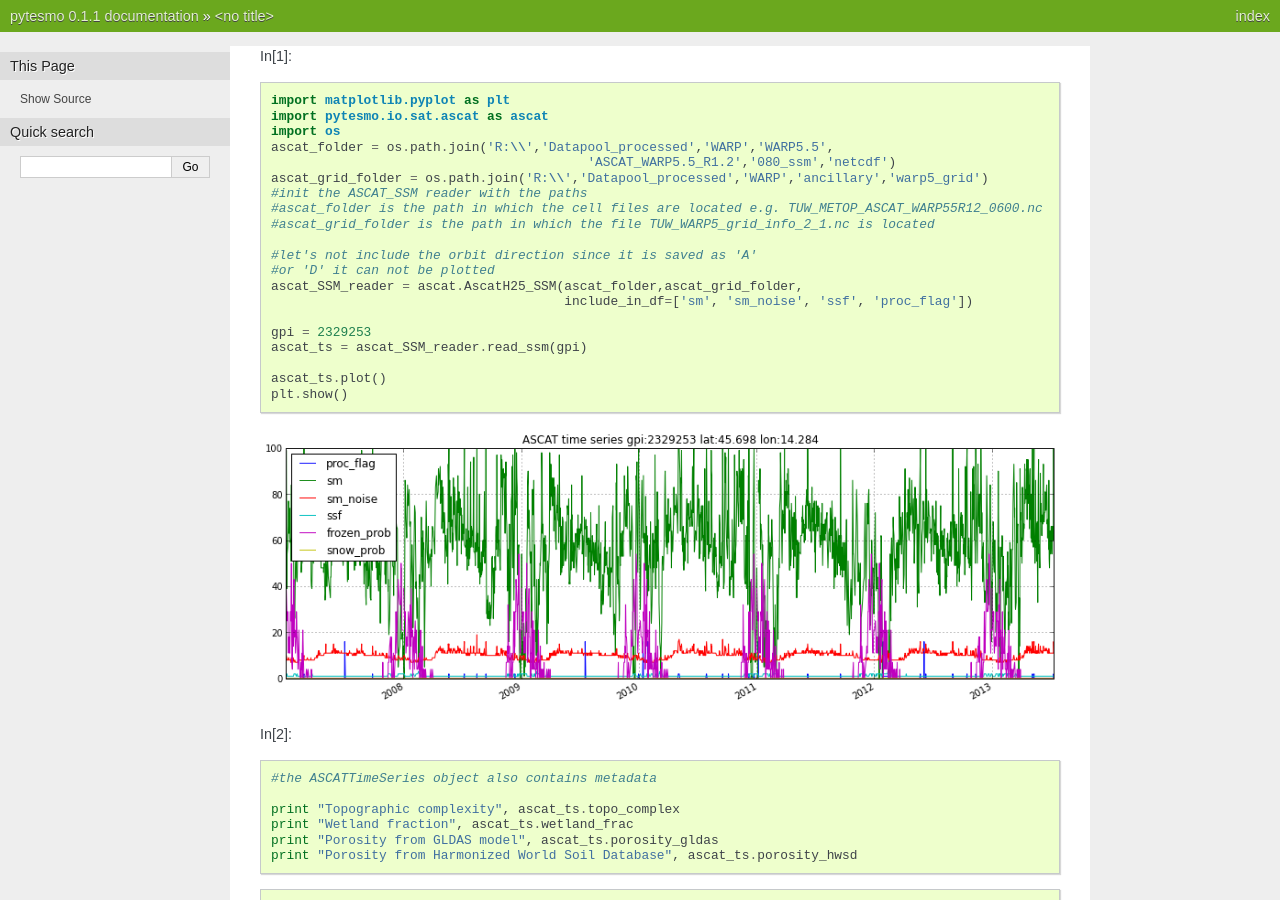
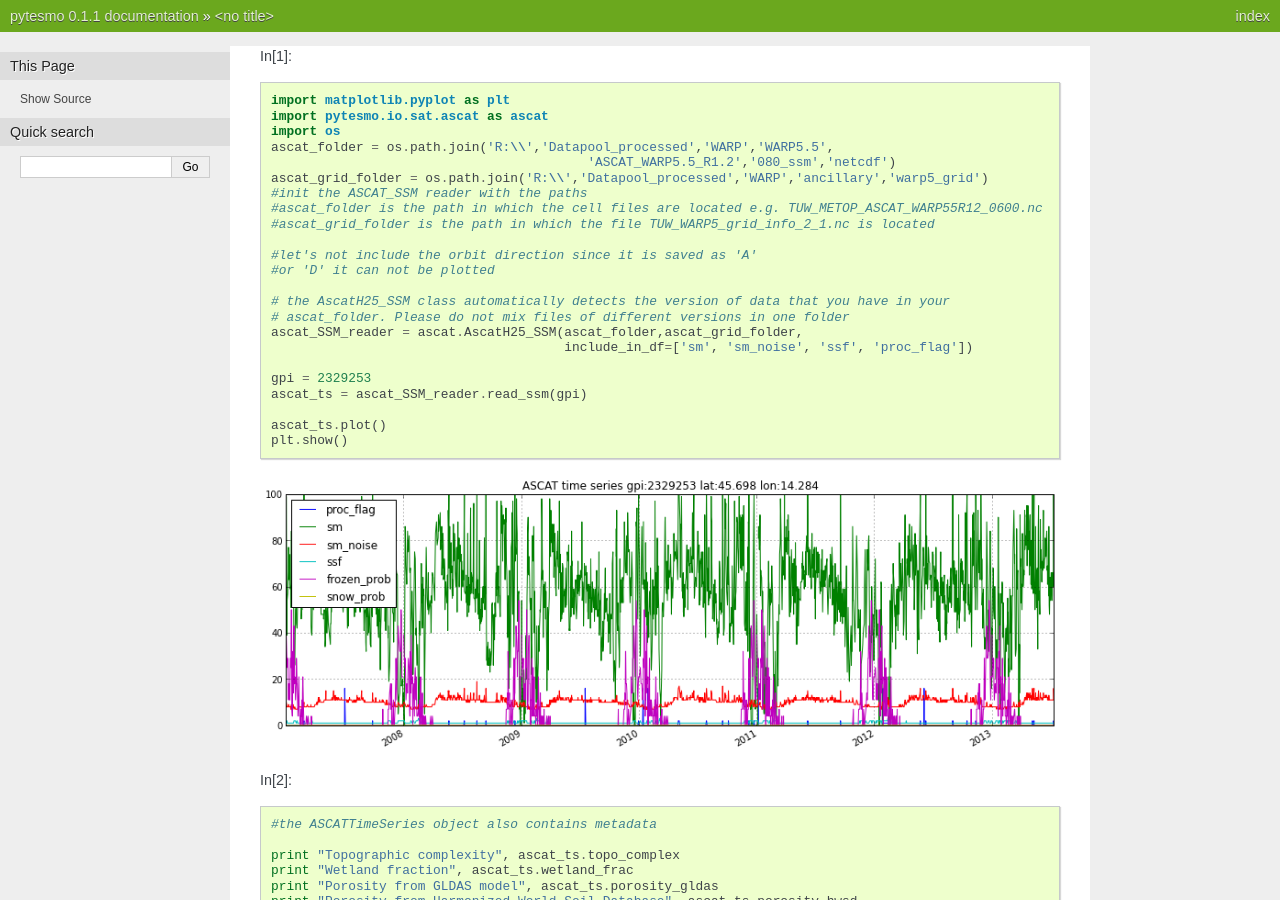
Before and after one commit to TUW-GEO/pytesmo, a Sphinx documentation site: the page built from docs/read_ASCAT_H25.rst, in a window 1280 px wide and 900 px high. Built offline with Sphinx 7.4.7, drawn with Linux system fonts in a browser that asks for light colours; formulas are drawn with MathJax 3; pages that are not in the unit, such as notebooks, are missing from menus.

Commit message:
updated example with a few comments

```diff
--- a/docs/read_ASCAT_H25.rst
+++ b/docs/read_ASCAT_H25.rst
@@ -12,6 +12,9 @@
 
     #let's not include the orbit direction since it is saved as 'A'
     #or 'D' it can not be plotted
+
+    # the AscatH25_SSM class automatically detects the version of data that you have in your
+    # ascat_folder. Please do not mix files of different versions in one folder
     ascat_SSM_reader = ascat.AscatH25_SSM(ascat_folder,ascat_grid_folder,
                                           include_in_df=['sm', 'sm_noise', 'ssf', 'proc_flag'])
 
```
